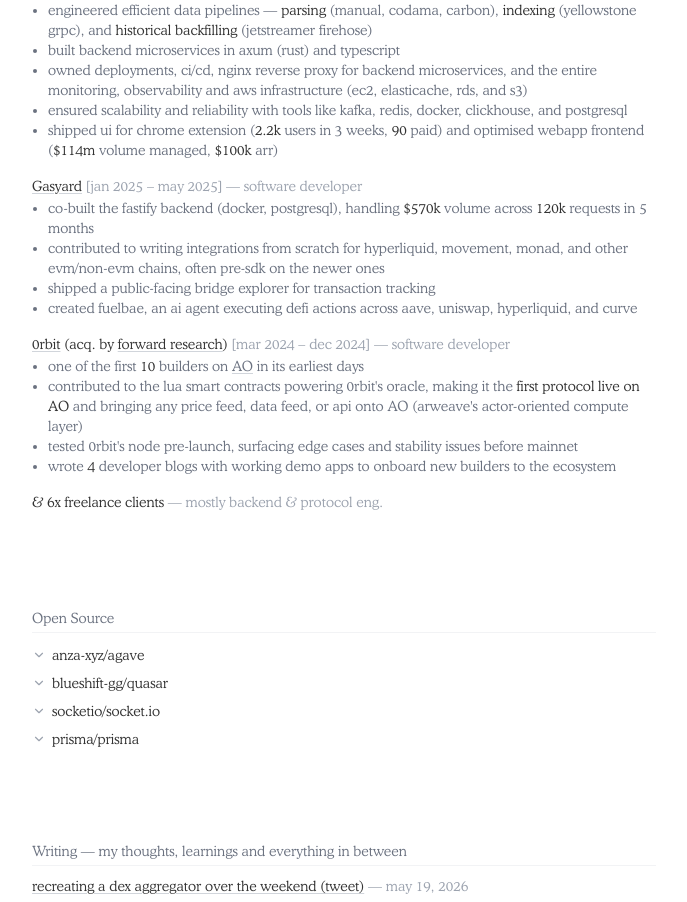
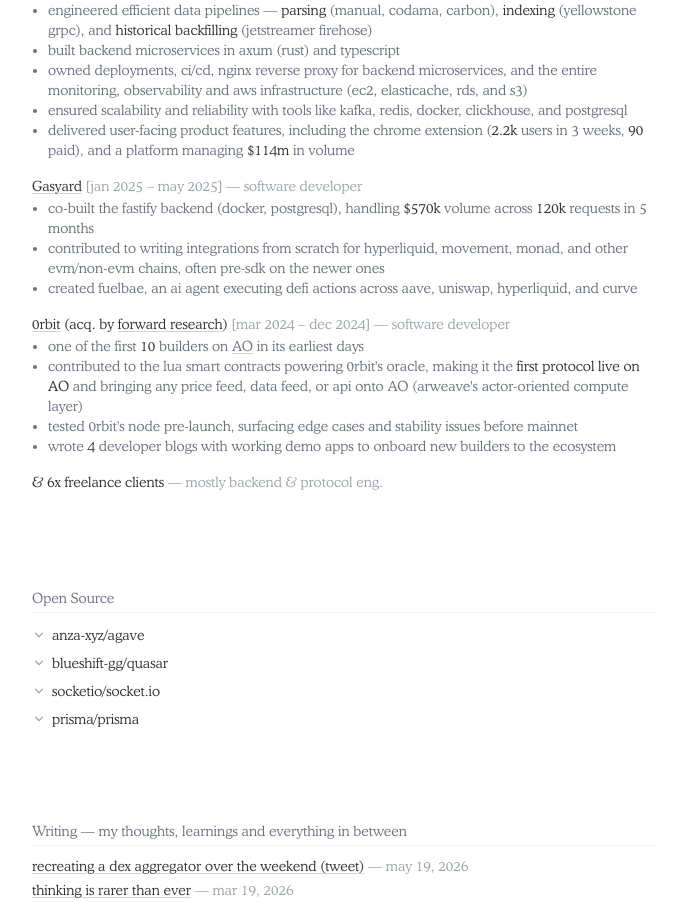
Before and after one commit to Not-Sarthak/portfolio, a Next.js app: page / in a window 1280 px wide. Shown: the part 1128-2030 px from the top of the page, without its empty margins (296-983 px from the left). Built offline with nearby package versions, Linux system fonts and the light colour scheme; a web font is replaced by a local one.

Commit message:
remove slop

```diff
--- a/src/app/page.tsx
+++ b/src/app/page.tsx
@@ -84,7 +84,7 @@
                 <li>built backend microservices in axum (rust) and typescript</li>
                 <li>owned deployments, ci/cd, nginx reverse proxy for backend microservices, and the entire monitoring, observability and aws infrastructure (ec2, elasticache, rds, and s3)</li>
                 <li>ensured scalability and reliability with tools like kafka, redis, docker, clickhouse, and postgresql</li>
-                <li>shipped ui for chrome extension (<span className="text-foreground">2.2k</span> users in 3 weeks, <span className="text-foreground">90</span> paid) and optimised webapp frontend (<span className="text-foreground">$114m</span> volume managed, <span className="text-foreground">$100k</span> arr)</li>
+                <li>delivered user-facing product features, including the chrome extension (<span className="text-foreground">2.2k</span> users in 3 weeks, <span className="text-foreground">90</span> paid), and a platform managing <span className="text-foreground">$114m</span> in volume</li>
               </ul>
             </div>
             <div className="py-2 text-sm">
@@ -92,7 +92,6 @@
               <ul className="text-gray-500 text-sm list-disc ml-4 mt-0.5">
                 <li>co-built the fastify backend (docker, postgresql), handling <span className="text-foreground">$570k</span> volume across <span className="text-foreground">120k</span> requests in 5 months</li>
                 <li>contributed to writing integrations from scratch for hyperliquid, movement, monad, and other evm/non-evm chains, often pre-sdk on the newer ones</li>
-                <li>shipped a public-facing bridge explorer for transaction tracking</li>
                 <li>created fuelbae, an ai agent executing defi actions across aave, uniswap, hyperliquid, and curve</li>
               </ul>
             </div>
```
